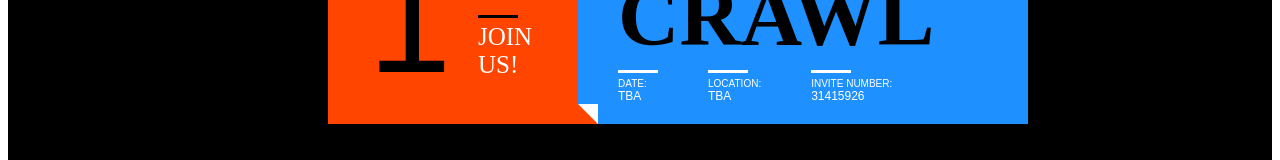
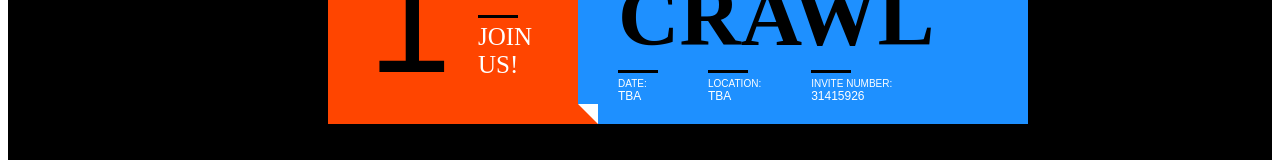
Before and after one commit to Xcuello/4.2BarCrawlFlyer, an Angular app: page / in a window 1280 px wide. Shown: the part 390-550 px from the top of the page. Built offline with nearby package versions, Linux system fonts and the light colour scheme.

Commit message:
new changes

```diff
--- a/src/app/app.component.css
+++ b/src/app/app.component.css
@@ -149,7 +149,7 @@ html{
 }
 .check .info section:before {
   content: '';
-  background: white;
+  background: black;
   display: block;
   width: 40px;
   height: 3px;
```
